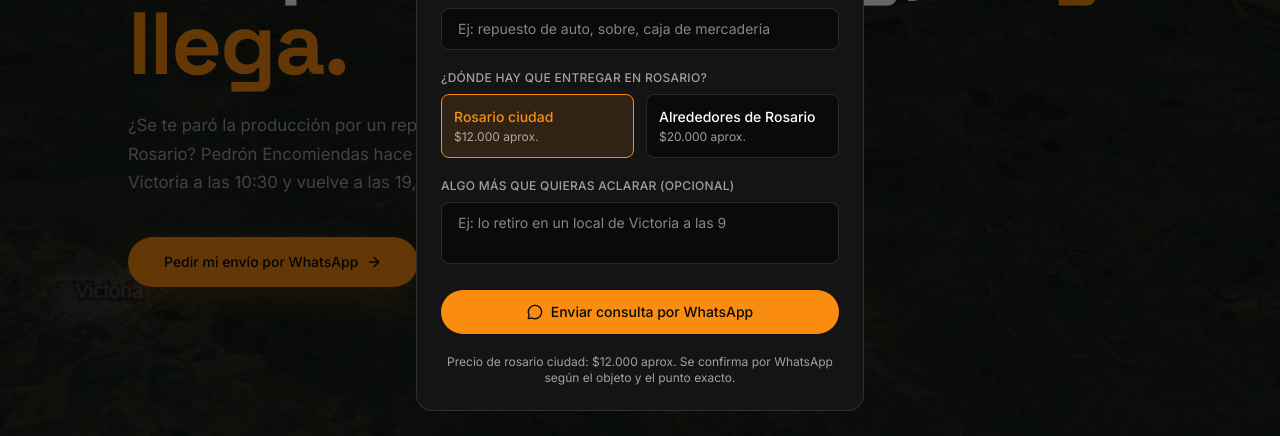
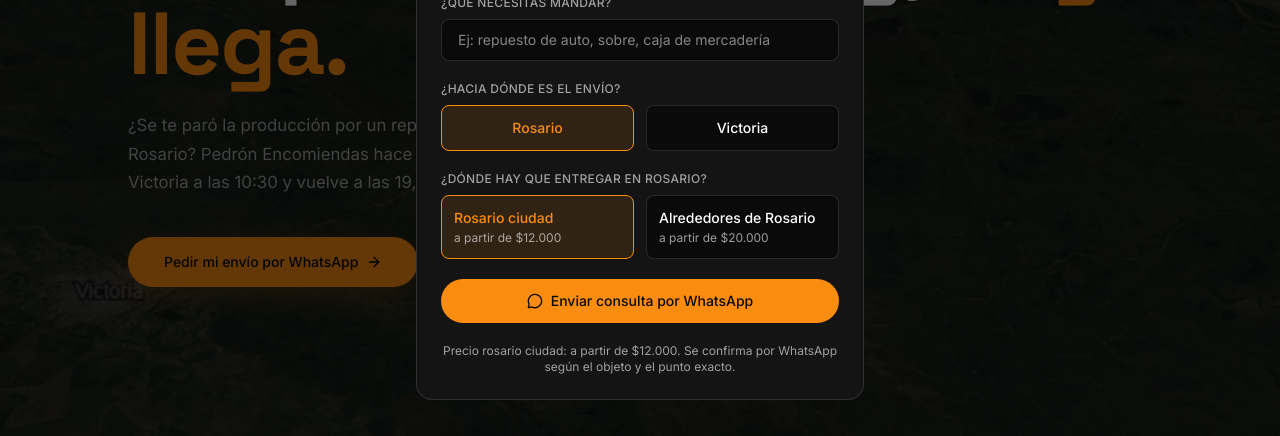
Before and after one commit to AppResuelve/pedronencomiendas-corporate-catalogo-whastapp, a Next.js app in the folder client/: page / in a window 1280 px wide. Both pictures are taken after a click on the button "Pedir envío". Shown: the part 287-723 px from the top of the page. Built offline with nearby package versions, Linux system fonts and the light colour scheme; no server answers.

Commit message:
feat: modal WhatsApp bidireccional — toggle destino, zonas dinámicas, precios a partir de

```diff
--- a/client/components/WhatsAppModal.tsx
+++ b/client/components/WhatsAppModal.tsx
@@ -2,12 +2,13 @@
 'use client'
 import { useState, useEffect } from "react";
 import { X, MessageCircle } from "lucide-react";
-import { ZONA_PRECIO, buildWhatsAppLink } from "@/lib/whatsapp";
+import { ZONA_PRECIO, ZONA_LABEL, buildWhatsAppLink, type Destino } from "@/lib/whatsapp";
 
 export default function WhatsAppModal({ open, onClose }) {
   const [nombre, setNombre] = useState("");
   const [tipoEnvio, setTipoEnvio] = useState("");
-  const [zona, setZona] = useState("rosario");
+  const [destino, setDestino] = useState<Destino>("rosario");
+  const [zona, setZona] = useState("ciudad");
   const [detalle, setDetalle] = useState("");
 
   useEffect(() => {
@@ -21,11 +22,12 @@
 
   if (!open) return null;
 
-  const zonaInfo = ZONA_PRECIO[zona];
+  const zonas = ZONA_PRECIO[destino];
+  const zonaInfo = zonas[zona] ?? zonas.ciudad;
 
   const handleSubmit = (e) => {
     e.preventDefault();
-    const link = buildWhatsAppLink({ nombre, tipoEnvio, zona, detalle });
+    const link = buildWhatsAppLink({ nombre, tipoEnvio, destino, zona, detalle });
     window.open(link, "_blank", "noopener,noreferrer");
     onClose();
   };
@@ -126,16 +128,54 @@
             />
           </div>
 
-          {/* Modificador de zona */}
+          {/* Toggle destino */}
           <div>
             <span
               className="block text-xs font-medium tracking-wide uppercase mb-2"
               style={{ color: "var(--color-text-secondary)" }}
             >
-              ¿Dónde hay que entregar en Rosario?
+              ¿Hacia dónde es el envío?
             </span>
             <div className="grid grid-cols-2 gap-3">
-              {Object.entries(ZONA_PRECIO).map(([key, info]) => (
+              {(["rosario", "victoria"] as Destino[]).map((d) => (
+                <button
+                  type="button"
+                  key={d}
+                  onClick={() => { setDestino(d); setZona("ciudad"); }}
+                  className="rounded-lg px-3 py-3 text-center transition-all"
+                  style={{
+                    border:
+                      destino === d
+                        ? "1.5px solid var(--color-primary)"
+                        : "1px solid var(--color-border)",
+                    backgroundColor:
+                      destino === d ? "var(--color-primary-light)" : "var(--color-bg)",
+                  }}
+                >
+                  <span
+                    className="block text-sm font-medium"
+                    style={{
+                      color:
+                        destino === d ? "var(--color-primary)" : "var(--color-text-primary)",
+                    }}
+                  >
+                    {d === "rosario" ? "Rosario" : "Victoria"}
+                  </span>
+                </button>
+              ))}
+            </div>
+          </div>
+
+          {/* Zonas dinámicas según destino */}
+          <div>
+            <span
+              className="block text-xs font-medium tracking-wide uppercase mb-2"
+              style={{ color: "var(--color-text-secondary)" }}
+            >
+              {ZONA_LABEL[destino]}
+            </span>
+            <div className="grid grid-cols-2 gap-3">
+              {Object.entries(zonas).map(([key, info]) => (
                 <button
                   type="button"
                   key={key}
@@ -163,34 +203,11 @@
                     className="block text-xs mt-0.5"
                     style={{ color: "var(--color-text-secondary)" }}
                   >
-                    ${info.precio.toLocaleString("es-AR")} aprox.
+                    a partir de ${info.precio.toLocaleString("es-AR")}
                   </span>
                 </button>
               ))}
             </div>
-          </div>
-
-          <div>
-            <label
-              htmlFor="detalle"
-              className="block text-xs font-medium tracking-wide uppercase mb-2"
-              style={{ color: "var(--color-text-secondary)" }}
-            >
-              Algo más que quieras aclarar (opcional)
-            </label>
-            <textarea
-              id="detalle"
-              rows={2}
-              value={detalle}
-              onChange={(e) => setDetalle(e.target.value)}
-              placeholder="Ej: lo retiro en un local de Victoria a las 9"
-              className="w-full rounded-lg px-4 py-2.5 text-sm outline-none resize-none transition-colors"
-              style={{
-                backgroundColor: "var(--color-bg)",
-                border: "1px solid var(--color-border)",
-                color: "var(--color-text-primary)",
-              }}
-            />
           </div>
 
           <button
@@ -209,7 +226,7 @@
             className="text-xs text-center"
             style={{ color: "var(--color-text-secondary)" }}
           >
-            Precio de {zonaInfo.label.toLowerCase()}: ${zonaInfo.precio.toLocaleString("es-AR")} aprox. Se confirma por WhatsApp según el objeto y el punto exacto.
+            Precio {zonaInfo.label.toLowerCase()}: a partir de ${zonaInfo.precio.toLocaleString("es-AR")}. Se confirma por WhatsApp según el objeto y el punto exacto.
           </p>
         </form>
       </div>
--- a/client/lib/whatsapp.ts
+++ b/client/lib/whatsapp.ts
@@ -7,9 +7,22 @@
 
 export const WHATSAPP_NUMBER = "5493436611247"; // ← verificar/ajustar
 
-export const ZONA_PRECIO: Record<string, { label: string; precio: number }> = {
-  rosario: { label: "Rosario ciudad", precio: 12000 },
-  alrededores: { label: "Alrededores de Rosario", precio: 20000 },
+export type Destino = "rosario" | "victoria";
+
+export const ZONA_PRECIO: Record<Destino, Record<string, { label: string; precio: number }>> = {
+  rosario: {
+    ciudad: { label: "Rosario ciudad", precio: 12000 },
+    alrededores: { label: "Alrededores de Rosario", precio: 20000 },
+  },
+  victoria: {
+    ciudad: { label: "Victoria ciudad", precio: 12000 },
+    alrededores: { label: "Alrededores de Victoria", precio: 20000 },
+  },
+};
+
+export const ZONA_LABEL: Record<Destino, string> = {
+  rosario: "¿Dónde hay que entregar en Rosario?",
+  victoria: "¿Dónde hay que entregar en Victoria?",
 };
 
 /**
@@ -18,17 +31,21 @@
 export function buildWhatsAppMessage(data: {
   nombre?: string;
   tipoEnvio?: string;
+  destino?: Destino;
   zona?: string;
   detalle?: string;
 }) {
-  const { nombre, tipoEnvio, zona, detalle } = data;
-  const zonaInfo = ZONA_PRECIO[zona ?? "rosario"] ?? ZONA_PRECIO.rosario;
+  const { nombre, tipoEnvio, destino = "rosario", zona, detalle } = data;
+  const zonas = ZONA_PRECIO[destino];
+  const zonaInfo = zonas[zona ?? "ciudad"] ?? zonas.ciudad;
+
+  const ruta = destino === "rosario" ? "Victoria - Rosario" : "Rosario - Victoria";
 
   const lineas = [
     `Hola! Soy ${nombre || "—"}.`,
-    `Quiero consultar por un envío Victoria - Rosario.`,
+    `Quiero consultar por un envío ${ruta}.`,
     `Tipo de objeto: ${tipoEnvio || "—"}`,
-    `Zona de entrega: ${zonaInfo.label} (aprox. $${zonaInfo.precio.toLocaleString("es-AR")})`,
+    `Zona de entrega: ${zonaInfo.label} (a partir de $${zonaInfo.precio.toLocaleString("es-AR")})`,
   ];
 
   if (detalle) lineas.push(`Detalle: ${detalle}`);
@@ -39,6 +56,7 @@
 export function buildWhatsAppLink(data: {
   nombre?: string;
   tipoEnvio?: string;
+  destino?: Destino;
   zona?: string;
   detalle?: string;
 }) {
```
